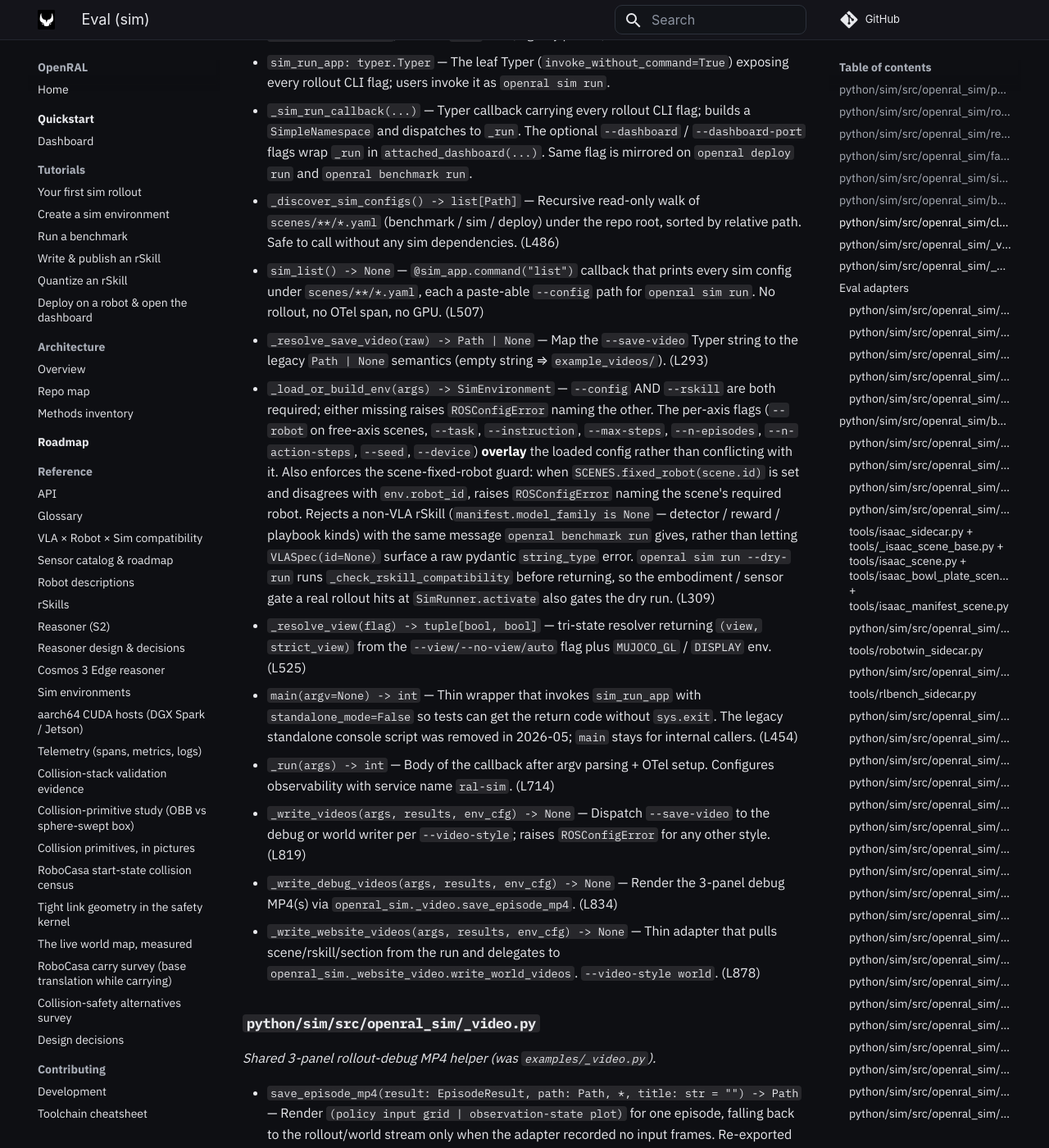
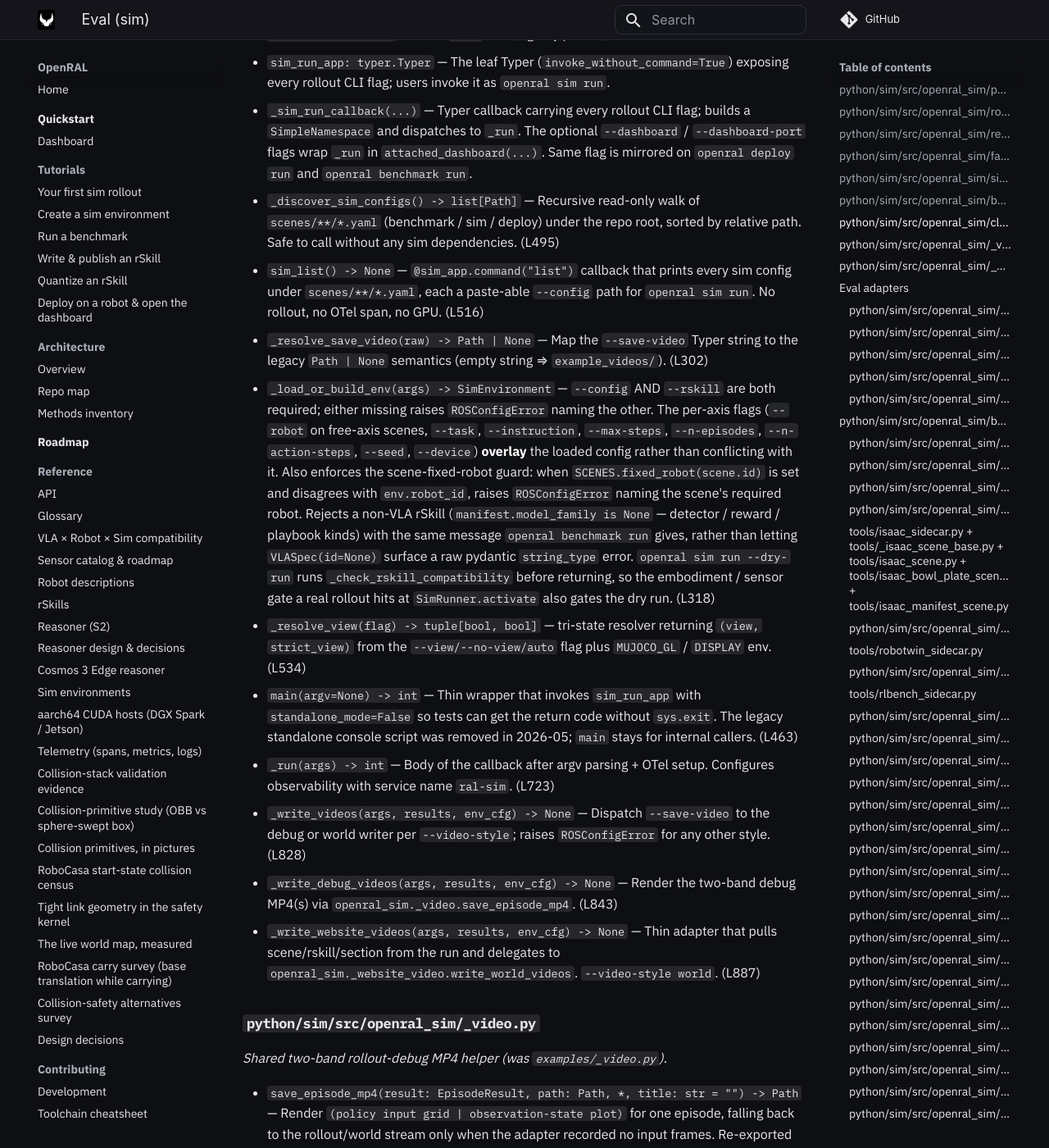
Before and after one commit to OpenRAL/openral, an MkDocs documentation site: the page built from docs/methods/07-eval-sim.md, in a window 1280 px wide and 1400 px high, scrolled down 6925 px. Shown: the whole window at 82% size. Built offline with MkDocs 1.6.1 and Material for MkDocs 9.7.7, drawn with Linux system fonts in a browser that asks for light colours; comment, search, counter and statistics services are not loaded; some of the changed text lies outside the part shown.

Commit message:
fix(sim): the debug video has two bands, not three
`--save-video` help, `--video-style` help, `_write_debug_videos`, the
`save_episode_mp4` docstring and the `_website_video` cross-reference all
described a 3-panel montage of "rSkill input | rollout view | joint positions
plot". The writer stacks two bands: one image band over an observation-state
plot. `_video.py`'s own module docstring has drawn it that way all along, and
on a single-camera policy such as PushT the image band is labelled
`rollout / policy view` because the two views are the same picture — so a
reader counting panels finds two and assumes something is broken.

Co-Authored-By: Claude Opus 5 (1M context) <noreply@anthropic.com>
Claude-Session: https://claude.ai/code/session_01XVC32JktYitfwraHGqw3zB
Signed-off-by: Adrian <adrianllopart@gmail.com>

```diff
--- a/docs/methods/07-eval-sim.md
+++ b/docs/methods/07-eval-sim.md
@@ -81,29 +81,29 @@ _Benchmark runner — loops a bare `list[BenchmarkScene]` (loaded via `load_benc
 - `_manifest_for_filter(vla) -> RSkillManifest | None` — Loads the rSkill manifest for `filter_scenes_for_skill`, or `None` for unfilterable skills (built-in mock policies / raw `hf://` URIs — same guard as the single-scene gate). (L123)
 - `run_benchmark(scenes, *, suite_id, vla, device=None, save_dir=None, video_dir=None) -> tuple[RSkillEvalResult, list[EpisodeResult]]` — Auto-filters `scenes` to the rSkill's `evaluated_tasks` (`filter_scenes_for_skill`, logging a `benchmark_suite_task_filter` summary of skips and raising `ROSCapabilityMismatch` if nothing matches), then iterates the kept `scenes × range(seed, seed + n_episodes)`, drives each `(BenchmarkScene, seed)` tuple with a fresh `SimRunner`, and aggregates into a validated `RSkillEvalResult`. `video_dir` (default None) enables per-step frame capture and writes one MP4 per episode via `_website_video.write_world_videos` (`<task>[_seed<n>]_<rskill>_<success|fail>.mp4` + `videos.json`), freeing each episode's frames after the write so large suites stay memory-flat (the runner additionally caps in-memory frames at 8192 with stride-doubling subsampling for very long episodes, and `write_world_videos` removes the opposite-outcome stale sibling MP4 + manifest record when a re-run's outcome flips). Per-scene `robot_id` / `task` / `max_steps` pulled from each `BenchmarkScene`; suite-level invariants pre-checked by `raise_on_invalid_suite` (the runner does not re-validate). All args after `scenes` are keyword-only — callers must name `suite_id` and `vla`. (L178)
 - `_aggregate_results(scenes, *, suite_id, vla, per_task, episodes) -> RSkillEvalResult` — Roll per-task booleans into per-task / avg success rates. Suite-level `benchmark.name` / `benchmark.simulator` come from `scenes[0].metadata.display_name` / `.simulator` when present, else fall back to `suite_id` / `scenes[0].scene.id`. `benchmark.arxiv` auto-derived from `scenes[0].metadata.paper` when the URL contains `arxiv.org/`. `max_steps` in the protocol summary is `max(scene.task.max_steps for scene in scenes)` so the bound is the suite worst-case, not just `scenes[0]`. Pulled out for unit-test reuse. (L345)
-- `run_benchmark_scene(scene, vla, *, device=None, save_dir=None, config_path=None, view=None, record_video=False) -> tuple[RSkillEvalResult, list[EpisodeResult]]` — Single-scene sibling of `run_benchmark`; backs `openral benchmark scene`. `record_video` (default False) captures per-step world frames into each `EpisodeResult.frames` so `benchmark scene --save-video` can write clean website MP4s. Iterates `range(scene.seed, scene.seed + scene.n_episodes)` against the one `(scene, task)` pair carried by a `BenchmarkScene` and emits the same `RSkillEvalResult` shape so `openral benchmark report` does not need to distinguish entrypoints. Raises `ROSConfigError` when `scene.robot_id is None`. `view` (tri-state, default `None`) is the opt-in viewer flag for parity with `sim run`: `None` keeps the historical headless behaviour (eval/CI unaffected), an explicit `True`/`False` is resolved through `cli._resolve_view` and passed to `SimRunner`. (L459)
-- `_aggregate_scene_results(scene, vla, successes, episodes, config_path) -> RSkillEvalResult` — Single-scene counterpart of `_aggregate_results`; shares the output schema. PushT special-case mirrors the suite path. Embeds `config_path` into `reproduction_cli` for byte-identical reruns from disk. (L604)
-- `default_output_path(weights_uri, benchmark_id) -> str` — Canonical mapping `rskills/<dir>` (or bare name) → `rskills/<dir>/eval/<id>.json`. (L695)
-- `update_rskill_benchmarks(skill_dir, benchmark_id, score) -> Path` — Surgical rewrite of the `benchmarks:` block in `<skill_dir>/rskill.yaml` that preserves every other comment + line; re-validates the merged manifest through `RSkillManifest` before writing. Closes the `openral benchmark run` → `rskill.yaml` loop so manifest headlines stay in sync with the eval JSONs. Raises `FileNotFoundError` if no manifest, `ROSConfigError` on unknown `benchmark_id` / out-of-range `score`. (L738)
-- `update_rskill_benchmarks_from_uri(weights_uri, benchmark_id, score) -> Path` — Resolve the skill reference to a local dir and delegate to the manifest updater; mirrors `default_output_path` so the CLI passes the same ref it already holds. (L838)
+- `run_benchmark_scene(scene, vla, *, device=None, save_dir=None, config_path=None, view=None, record_video=False) -> tuple[RSkillEvalResult, list[EpisodeResult]]` — Single-scene sibling of `run_benchmark`; backs `openral benchmark scene`. `record_video` (default False) captures per-step world frames into each `EpisodeResult.frames` so `benchmark scene --save-video` can write clean website MP4s. Iterates `range(scene.seed, scene.seed + scene.n_episodes)` against the one `(scene, task)` pair carried by a `BenchmarkScene` and emits the same `RSkillEvalResult` shape so `openral benchmark report` does not need to distinguish entrypoints. Raises `ROSConfigError` when `scene.robot_id is None`. `view` (tri-state, default `None`) is the opt-in viewer flag for parity with `sim run`: `None` keeps the historical headless behaviour (eval/CI unaffected), an explicit `True`/`False` is resolved through `cli._resolve_view` and passed to `SimRunner`. (L461)
+- `_aggregate_scene_results(scene, vla, successes, episodes, config_path) -> RSkillEvalResult` — Single-scene counterpart of `_aggregate_results`; shares the output schema. PushT special-case mirrors the suite path. Embeds `config_path` into `reproduction_cli` for byte-identical reruns from disk. (L606)
+- `default_output_path(weights_uri, benchmark_id) -> str` — Canonical mapping `rskills/<dir>` (or bare name) → `rskills/<dir>/eval/<id>.json`. (L699)
+- `update_rskill_benchmarks(skill_dir, benchmark_id, score) -> Path` — Surgical rewrite of the `benchmarks:` block in `<skill_dir>/rskill.yaml` that preserves every other comment + line; re-validates the merged manifest through `RSkillManifest` before writing. Closes the `openral benchmark run` → `rskill.yaml` loop so manifest headlines stay in sync with the eval JSONs. Raises `FileNotFoundError` if no manifest, `ROSConfigError` on unknown `benchmark_id` / out-of-range `score`. (L742)
+- `update_rskill_benchmarks_from_uri(weights_uri, benchmark_id, score) -> Path` — Resolve the skill reference to a local dir and delegate to the manifest updater; mirrors `default_output_path` so the CLI passes the same ref it already holds. (L842)
 
 ### `python/sim/src/openral_sim/cli.py`
 - `sim_app: typer.Typer` — Public `openral sim` Typer group. Mounted into the top-level `openral` Typer tree by `openral_cli.main`. Hosts the `run` leaf (`--config / --rskill / --robot / --task / …`) and the `list` leaf (registry printer).
 - `sim_run_app: typer.Typer` — The leaf Typer (`invoke_without_command=True`) exposing every rollout CLI flag; users invoke it as `openral sim run`.
 - `_sim_run_callback(...)` — Typer callback carrying every rollout CLI flag; builds a `SimpleNamespace` and dispatches to `_run`. The optional `--dashboard` / `--dashboard-port` flags wrap `_run` in `attached_dashboard(...)`. Same flag is mirrored on `openral deploy run` and `openral benchmark run`.
-- `_discover_sim_configs() -> list[Path]` — Recursive read-only walk of `scenes/**/*.yaml` (benchmark / sim / deploy) under the repo root, sorted by relative path. Safe to call without any sim dependencies. (L486)
-- `sim_list() -> None` — `@sim_app.command("list")` callback that prints every sim config under `scenes/**/*.yaml`, each a paste-able `--config` path for `openral sim run`. No rollout, no OTel span, no GPU. (L507)
-- `_resolve_save_video(raw) -> Path | None` — Map the `--save-video` Typer string to the legacy `Path | None` semantics (empty string ⇒ `example_videos/`). (L293)
-- `_load_or_build_env(args) -> SimEnvironment` — `--config` AND `--rskill` are both required; either missing raises `ROSConfigError` naming the other. The per-axis flags (`--robot` on free-axis scenes, `--task`, `--instruction`, `--max-steps`, `--n-episodes`, `--n-action-steps`, `--seed`, `--device`) **overlay** the loaded config rather than conflicting with it. Also enforces the scene-fixed-robot guard: when `SCENES.fixed_robot(scene.id)` is set and disagrees with `env.robot_id`, raises `ROSConfigError` naming the scene's required robot. Rejects a non-VLA rSkill (`manifest.model_family is None` — detector / reward / playbook kinds) with the same message `openral benchmark run` gives, rather than letting `VLASpec(id=None)` surface a raw pydantic `string_type` error. `openral sim run --dry-run` runs `_check_rskill_compatibility` before returning, so the embodiment / sensor gate a real rollout hits at `SimRunner.activate` also gates the dry run. (L309)
-- `_resolve_view(flag) -> tuple[bool, bool]` — tri-state resolver returning `(view, strict_view)` from the `--view/--no-view/auto` flag plus `MUJOCO_GL` / `DISPLAY` env. (L525)
-- `main(argv=None) -> int` — Thin wrapper that invokes `sim_run_app` with `standalone_mode=False` so tests can get the return code without `sys.exit`. The legacy standalone console script was removed in 2026-05; `main` stays for internal callers. (L454)
-- `_run(args) -> int` — Body of the callback after argv parsing + OTel setup. Configures observability with service name `ral-sim`. (L714)
-- `_write_videos(args, results, env_cfg) -> None` — Dispatch `--save-video` to the debug or world writer per `--video-style`; raises `ROSConfigError` for any other style. (L819)
-- `_write_debug_videos(args, results, env_cfg) -> None` — Render the 3-panel debug MP4(s) via `openral_sim._video.save_episode_mp4`. (L834)
-- `_write_website_videos(args, results, env_cfg) -> None` — Thin adapter that pulls scene/rskill/section from the run and delegates to `openral_sim._website_video.write_world_videos`. `--video-style world`. (L878)
+- `_discover_sim_configs() -> list[Path]` — Recursive read-only walk of `scenes/**/*.yaml` (benchmark / sim / deploy) under the repo root, sorted by relative path. Safe to call without any sim dependencies. (L495)
+- `sim_list() -> None` — `@sim_app.command("list")` callback that prints every sim config under `scenes/**/*.yaml`, each a paste-able `--config` path for `openral sim run`. No rollout, no OTel span, no GPU. (L516)
+- `_resolve_save_video(raw) -> Path | None` — Map the `--save-video` Typer string to the legacy `Path | None` semantics (empty string ⇒ `example_videos/`). (L302)
+- `_load_or_build_env(args) -> SimEnvironment` — `--config` AND `--rskill` are both required; either missing raises `ROSConfigError` naming the other. The per-axis flags (`--robot` on free-axis scenes, `--task`, `--instruction`, `--max-steps`, `--n-episodes`, `--n-action-steps`, `--seed`, `--device`) **overlay** the loaded config rather than conflicting with it. Also enforces the scene-fixed-robot guard: when `SCENES.fixed_robot(scene.id)` is set and disagrees with `env.robot_id`, raises `ROSConfigError` naming the scene's required robot. Rejects a non-VLA rSkill (`manifest.model_family is None` — detector / reward / playbook kinds) with the same message `openral benchmark run` gives, rather than letting `VLASpec(id=None)` surface a raw pydantic `string_type` error. `openral sim run --dry-run` runs `_check_rskill_compatibility` before returning, so the embodiment / sensor gate a real rollout hits at `SimRunner.activate` also gates the dry run. (L318)
+- `_resolve_view(flag) -> tuple[bool, bool]` — tri-state resolver returning `(view, strict_view)` from the `--view/--no-view/auto` flag plus `MUJOCO_GL` / `DISPLAY` env. (L534)
+- `main(argv=None) -> int` — Thin wrapper that invokes `sim_run_app` with `standalone_mode=False` so tests can get the return code without `sys.exit`. The legacy standalone console script was removed in 2026-05; `main` stays for internal callers. (L463)
+- `_run(args) -> int` — Body of the callback after argv parsing + OTel setup. Configures observability with service name `ral-sim`. (L723)
+- `_write_videos(args, results, env_cfg) -> None` — Dispatch `--save-video` to the debug or world writer per `--video-style`; raises `ROSConfigError` for any other style. (L828)
+- `_write_debug_videos(args, results, env_cfg) -> None` — Render the two-band debug MP4(s) via `openral_sim._video.save_episode_mp4`. (L843)
+- `_write_website_videos(args, results, env_cfg) -> None` — Thin adapter that pulls scene/rskill/section from the run and delegates to `openral_sim._website_video.write_world_videos`. `--video-style world`. (L887)
 
 ### `python/sim/src/openral_sim/_video.py`
-_Shared 3-panel rollout-debug MP4 helper (was `examples/_video.py`)._
+_Shared two-band rollout-debug MP4 helper (was `examples/_video.py`)._
 
 - `save_episode_mp4(result: EpisodeResult, path: Path, *, title: str = "") -> Path` — Render `(policy input grid | observation-state plot)` for one episode, falling back to the rollout/world stream only when the adapter recorded no input frames. Re-exported from `openral_sim`. (L62)
 - `_stack_padded_states(states) -> NDArray[np.float32]` — Pad ragged observation-state arrays for plotting. (L167)
```
Also changed, not shown: docs/tutorials/sim/create-a-sim-environment.md (+1 -1 lines), 3 other files.
